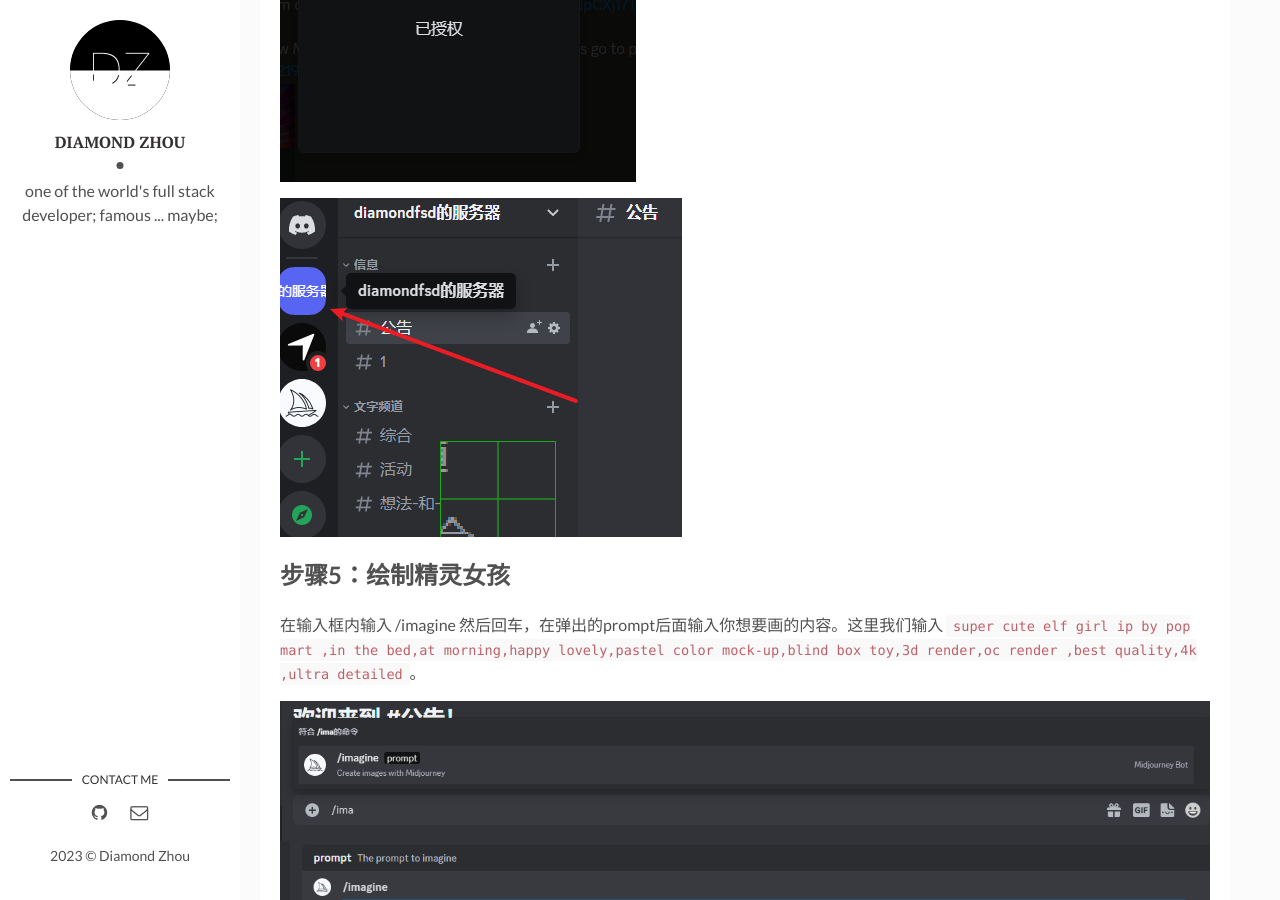
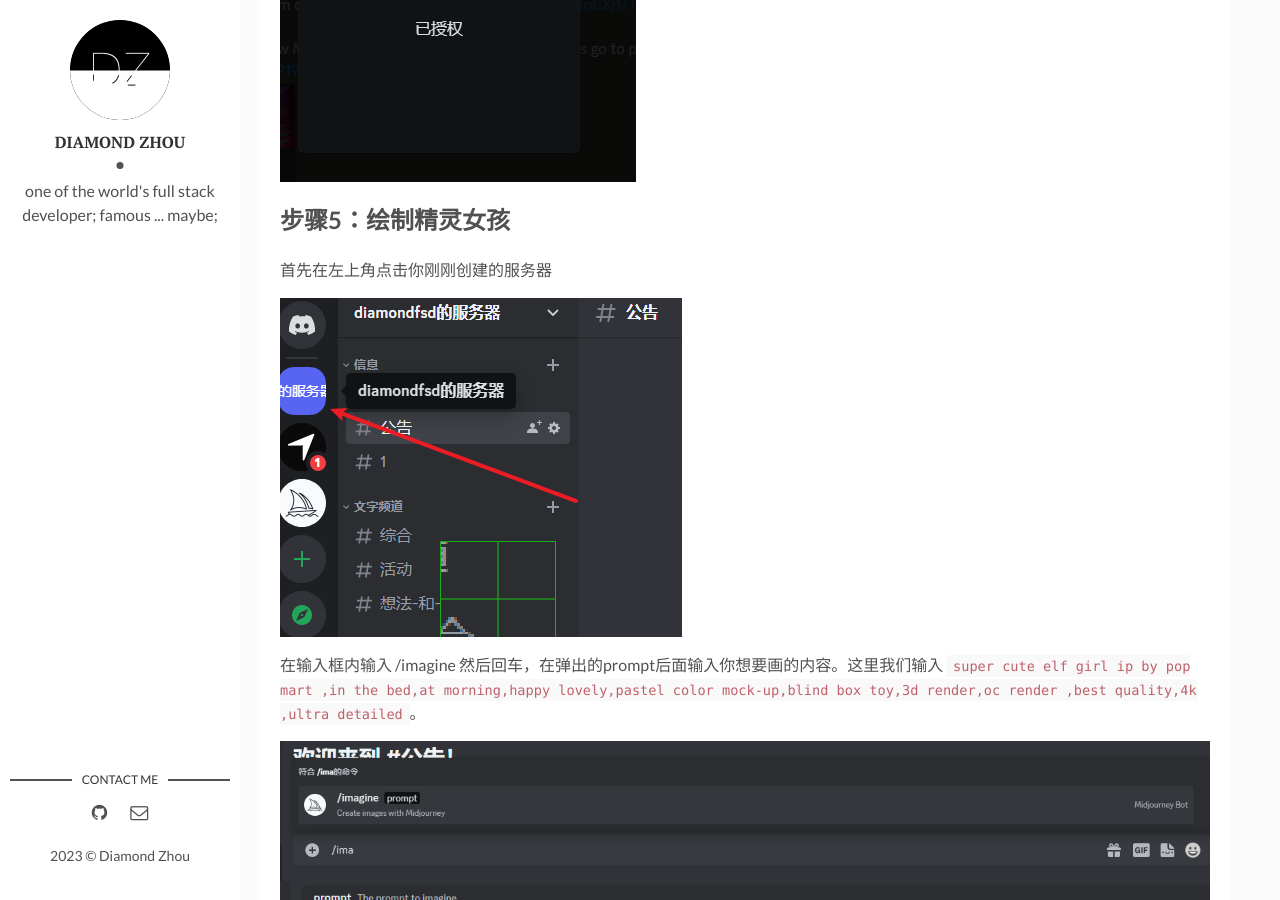
Before and after one commit to k55k32/diamondfsd-blog, a Jekyll site: the page built from _posts/2023-03-22-using-midjournal-ai-to-draw-super-cute-girls-tutorial.md, in a window 1280 px wide and 900 px high, scrolled down 4902 px. Built offline with Jekyll 4.4.1, drawn with Linux system fonts in a browser that asks for light colours; comment, search, counter and statistics services are not loaded.

```diff
--- a/_posts/2023-03-22-using-midjournal-ai-to-draw-super-cute-girls-tutorial.md
+++ b/_posts/2023-03-22-using-midjournal-ai-to-draw-super-cute-girls-tutorial.md
@@ -40,9 +40,11 @@
 ![添加MidjourneyBot机器人截图](/assets/img/ai-draw/add-success.png)
 
 
+## 步骤5：绘制精灵女孩
+
+首先在左上角点击你刚刚创建的服务器
+
 ![进入服务器](/assets/img/ai-draw/open-server.png)
-
-## 步骤5：绘制精灵女孩
 
 在输入框内输入 /imagine 然后回车，在弹出的prompt后面输入你想要画的内容。这里我们输入 `super cute elf girl ip by pop mart ,in the bed,at morning,happy lovely,pastel color mock-up,blind box toy,3d render,oc render ,best quality,4k ,ultra detailed`。
 
```
Also changed, not shown: other parts of _posts/2023-03-22-using-midjournal-ai-to-draw-super-cute-girls-tutorial.md (+1 -1 lines).
